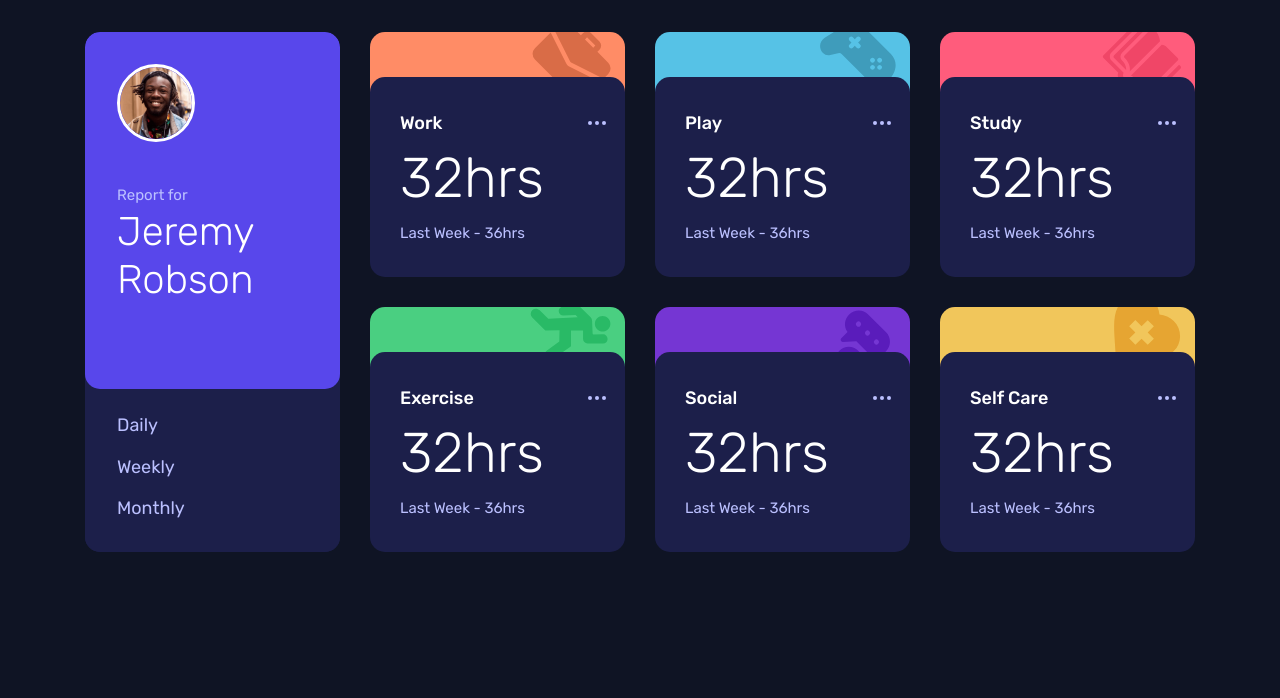
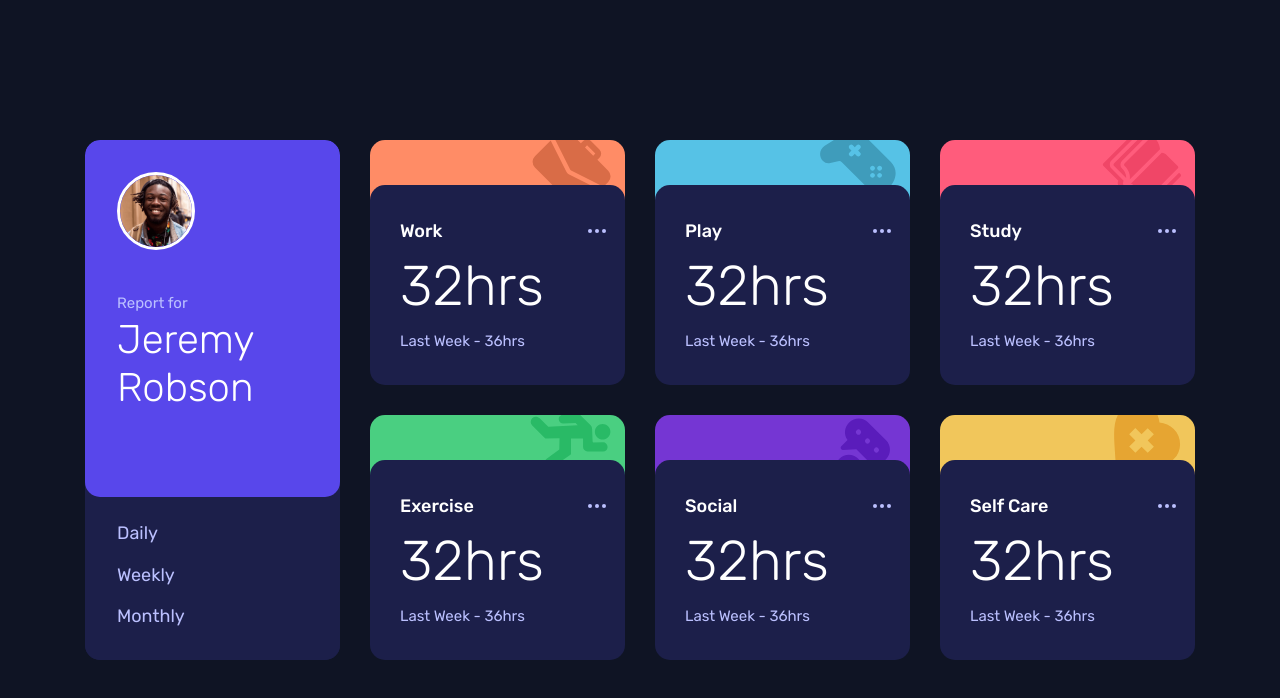
Before and after one commit to Henrique1204/Time-Tracking-Dashboard, a React (Create React App) app: page / in a window 1280 px wide. Shown: the top 698 px of the page. Built offline with nearby package versions, Linux system fonts and the light colour scheme.

Commit message:
Ajustar centralizacao do conteudo

```diff
--- a/src/index.css
+++ b/src/index.css
@@ -48,12 +48,15 @@ html, :root {
 }
 
 body {
+  min-height: 100vh;
   background-color: var(--bg-azul-muito-escuro);
+  display: flex;
+  flex-direction: column;
+  justify-content: center;
+  align-items: center;
 }
 
 .App {
-  padding: 3.2rem 0;
-  height: 100vh;
   display: grid;
   grid-template-columns: repeat(4, 255px);
   grid-template-rows: repeat(2, 245px);
```
